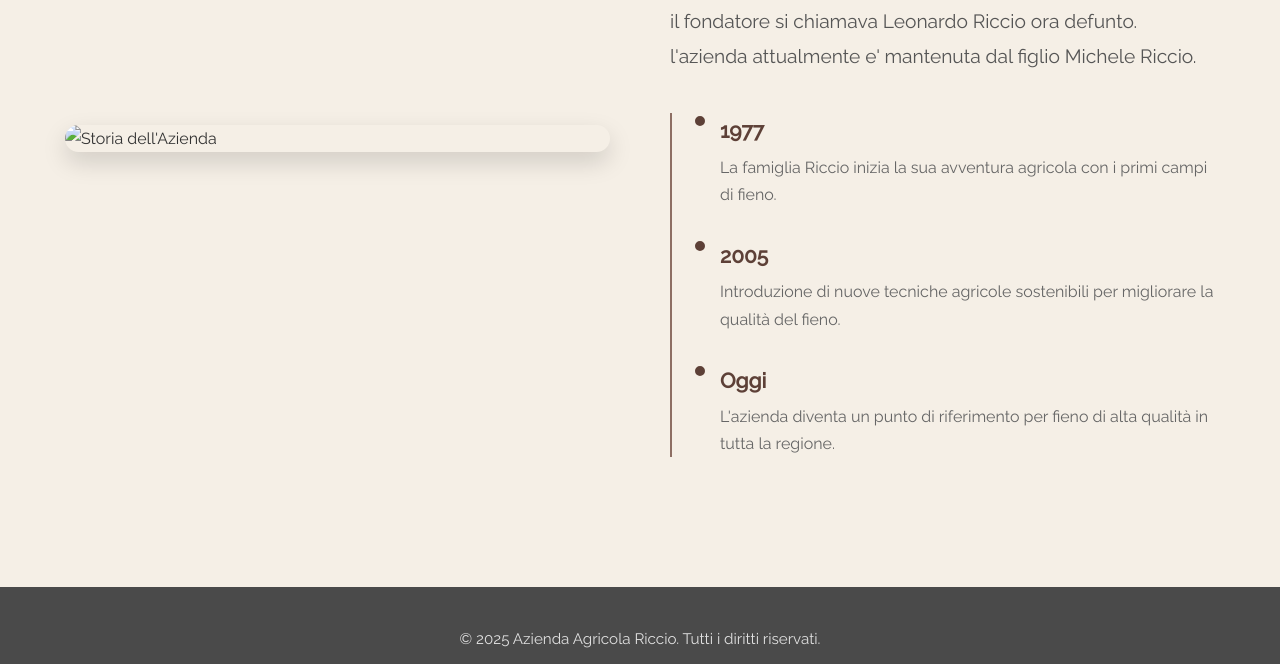
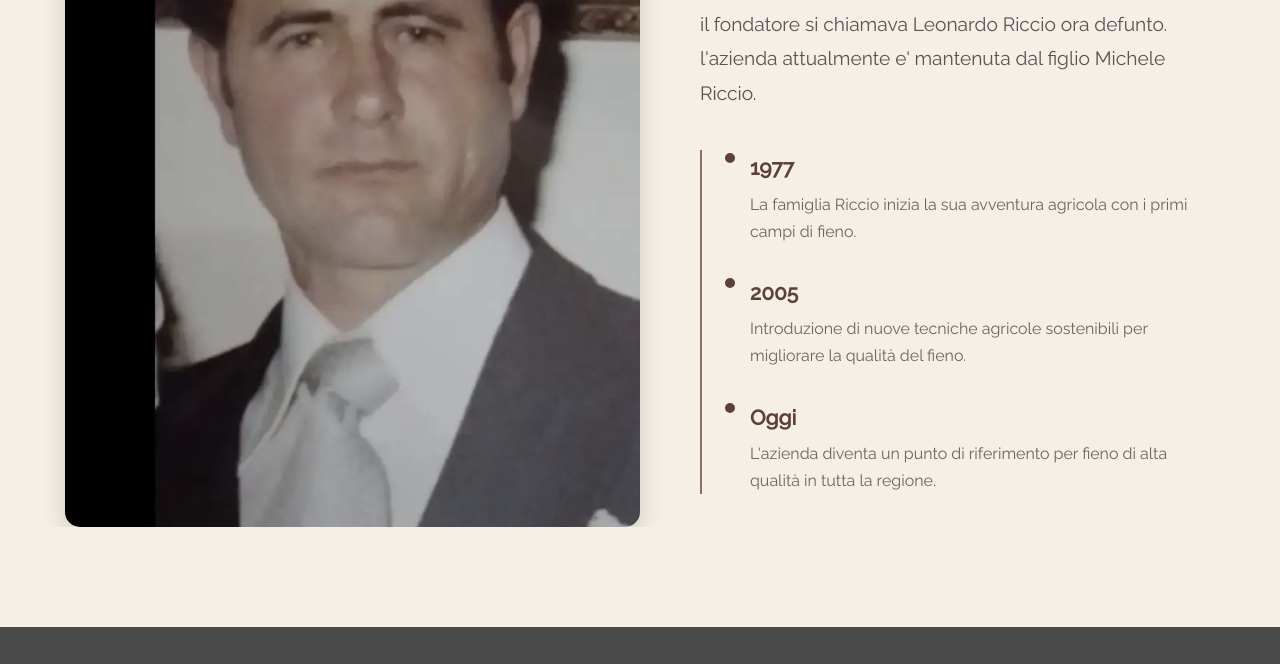
Before and after one commit to miki266/miki266.github.io, a plain HTML site: page chi-siamo.html in a window 1280 px wide. Shown: the part 619-1283 px from the top of the page. Drawn offline with nearby package versions, Linux system fonts and the light colour scheme.

Commit message:
Update chi-siamo.html

```diff
--- a/chi-siamo.html
+++ b/chi-siamo.html
@@ -31,7 +31,7 @@
         <section id="storia" class="section-padded">
             <div class="container">
                 <div class="story-content">
-                    <img src="fondatore(1).png" alt="Storia dell'Azienda" class="story-image reveal">
+                    <img src="IMG-20250927-WA0000.jpg" alt="Storia dell'Azienda" class="story-image reveal">
                     <div class="story-text">
                         <h2 class="section-title text-left">La Nostra Storia, dal 1977</h2>
                         <p class="story-description">il fondatore si chiamava Leonardo Riccio ora defunto. l'azienda attualmente e' mantenuta dal figlio Michele Riccio.</p>
```
